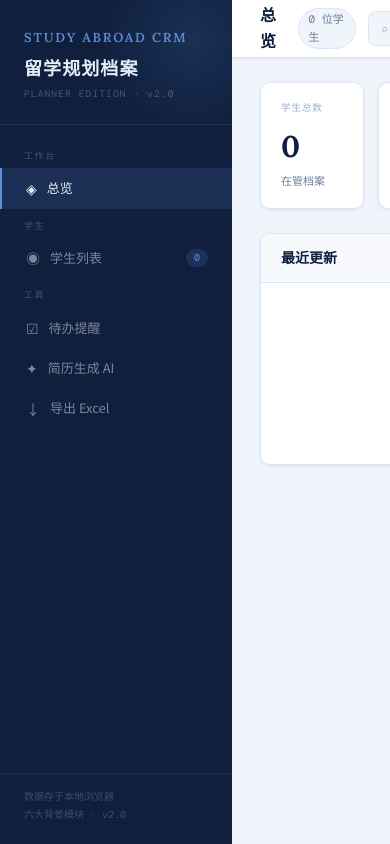
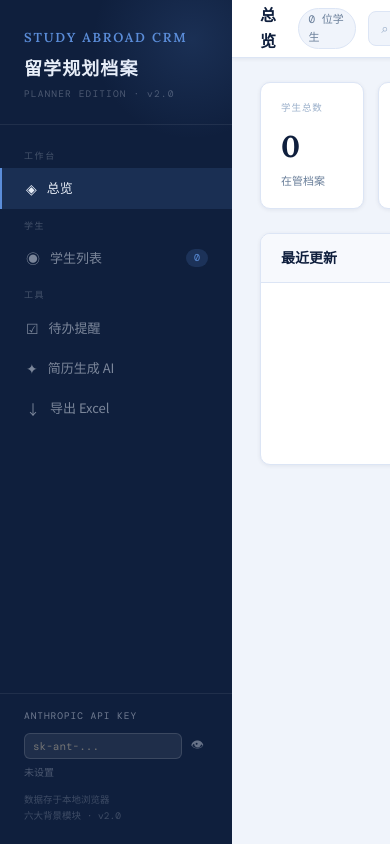
Before and after one commit to who-is-jack/Students-CRM-, a plain HTML site: page index.html in a window 390 px wide. Shown: the top 844 px of the page. Drawn offline with nearby package versions, Linux system fonts and the light colour scheme; a web font is replaced by a local one.

Commit message:
Update index.html

```diff
--- a/index.html
+++ b/index.html
@@ -296,7 +296,17 @@ td{padding:10px 14px;vertical-align:middle}
     <div class="nav-item" onclick="gotoView('resume-tool',this)"><span class="nav-ico">✦</span> 简历生成 AI</div>
     <div class="nav-item" onclick="exportExcel()"><span class="nav-ico">↓</span> 导出 Excel</div>
   </div>
-  <div class="sidebar-bottom">数据存于本地浏览器<br>六大背景模块 · v2.0</div>
+  <div class="sidebar-bottom">
+  <div style="margin-bottom:8px;color:rgba(232,238,248,0.45);font-size:9.5px;letter-spacing:0.1em;text-transform:uppercase">Anthropic API Key</div>
+  <div style="display:flex;gap:5px;align-items:center">
+    <input id="api-key-input" type="password" placeholder="sk-ant-..."
+      style="flex:1;background:rgba(255,255,255,0.07);border:1px solid rgba(255,255,255,0.12);border-radius:6px;padding:5px 8px;font-size:11px;color:#e8eef8;outline:none;font-family:'DM Mono',monospace;width:0"
+      oninput="saveApiKey()" value="">
+    <button onclick="toggleApiKeyVis()" style="background:none;border:none;color:rgba(232,238,248,0.4);cursor:pointer;font-size:13px;padding:2px 4px;flex-shrink:0" id="api-eye-btn">👁</button>
+  </div>
+  <div id="api-key-status" style="font-size:10px;margin-top:5px;color:rgba(232,238,248,0.28)">未设置</div>
+  <div style="margin-top:10px;color:rgba(232,238,248,0.22);font-size:9.5px;line-height:1.7">数据存于本地浏览器<br>六大背景模块 · v2.0</div>
+</div>
 </nav>
 
 <!-- MAIN -->
@@ -1236,8 +1246,11 @@ async function genStudentResume(){
     : `You are a professional study abroad advisor. Generate a professional English CV/Resume for the following student.\n\nWriting rule: Apply STAR method implicitly (Situation/Task/Action/Result) in each bullet. Each point: what was done -> how -> what result. Add quantified metrics and specific tools/tech stack. Stay within undergraduate capability bounds; use reasonable estimates like 'approx. X' to fill quantification gaps. Organize logically into bullet points, each starting with an action verb.\n\nStyle: ${pResumeStyle}\n${extra?'Additional requirements: '+extra+'\n':''}\nStudent background:\n${context}\n\nOutput resume content only.`;
 
   try{
-    const res=await fetch('https://api.anthropic.com/v1/messages',{method:'POST',headers:{'Content-Type':'application/json'},body:JSON.stringify({model:'claude-sonnet-4-20250514',max_tokens:1500,messages:[{role:'user',content:prompt}]})});
+    const apiKey=getApiKey();
+    if(!apiKey){ resultBody.textContent='请先在左下角填写 Anthropic API Key（sk-ant-...）'; statusEl.textContent='未设置 API Key'; btn.disabled=false; return; }
+    const res=await fetch('https://api.anthropic.com/v1/messages',{method:'POST',headers:{'Content-Type':'application/json','x-api-key':apiKey,'anthropic-version':'2023-06-01','anthropic-dangerous-direct-browser-access':'true'},body:JSON.stringify({model:'claude-sonnet-4-20250514',max_tokens:1500,messages:[{role:'user',content:prompt}]})});
     const data=await res.json();
+    if(data.error){ resultBody.textContent='API 错误：'+data.error.message; statusEl.textContent='请求失败'; btn.disabled=false; return; }
     const text=data.content?.map(i=>i.text||'').join('')||'生成失败，请重试';
     resultBody.textContent=text;
     statusEl.textContent=`${pResumeLang}简历 · ${pResumeStyle}`;
@@ -1298,8 +1311,11 @@ async function genRT(){
     : `You are a professional study abroad advisor. Generate a professional English resume.\n\nWriting rule: Apply STAR method implicitly (Situation/Task/Action/Result) in each bullet. Each point: what was done -> how -> what result. Add quantified metrics and specific tools/tech stack. Stay within undergraduate capability bounds; use reasonable estimates like 'approx. X' to fill quantification gaps. Organize logically into bullet points, each starting with an action verb.\n\nStyle: ${rtStyle}\n${extra?'Requirements: '+extra+'\n':''}\n${context}\n\nOutput resume content only.`;
 
   try{
-    const res=await fetch('https://api.anthropic.com/v1/messages',{method:'POST',headers:{'Content-Type':'application/json'},body:JSON.stringify({model:'claude-sonnet-4-20250514',max_tokens:1500,messages:[{role:'user',content:prompt}]})});
+    const apiKey2=getApiKey();
+    if(!apiKey2){ resultBody.textContent='请先在左下角填写 Anthropic API Key（sk-ant-...）'; statusEl.textContent='未设置 API Key'; btn.disabled=false; return; }
+    const res=await fetch('https://api.anthropic.com/v1/messages',{method:'POST',headers:{'Content-Type':'application/json','x-api-key':apiKey2,'anthropic-version':'2023-06-01','anthropic-dangerous-direct-browser-access':'true'},body:JSON.stringify({model:'claude-sonnet-4-20250514',max_tokens:1500,messages:[{role:'user',content:prompt}]})});
     const data=await res.json();
+    if(data.error){ resultBody.textContent='API 错误：'+data.error.message; statusEl.textContent='请求失败'; btn.disabled=false; return; }
     const text=data.content?.map(i=>i.text||'').join('')||'生成失败，请重试';
     resultBody.textContent=text;
     statusEl.textContent=`${rtLang}简历 · ${rtStyle}`;
@@ -1431,7 +1447,36 @@ function showToast(msg){
 }
 
 // ══ INIT ══
-load(); renderDash();
+load(); renderDash(); loadApiKey();
+
+function loadApiKey(){
+  var k=localStorage.getItem('sacrm_apikey')||'';
+  var inp=document.getElementById('api-key-input');
+  if(inp){ inp.value=k; updateApiKeyStatus(k); }
+}
+function saveApiKey(){
+  var k=document.getElementById('api-key-input').value.trim();
+  localStorage.setItem('sacrm_apikey',k);
+  updateApiKeyStatus(k);
+}
+function updateApiKeyStatus(k){
+  var el=document.getElementById('api-key-status');
+  if(!el) return;
+  if(k && k.startsWith('sk-ant-')){
+    el.textContent='✓ 已设置'; el.style.color='#5b8dd9';
+  } else if(k){
+    el.textContent='格式有误（应以 sk-ant- 开头）'; el.style.color='#e87070';
+  } else {
+    el.textContent='未设置'; el.style.color='rgba(232,238,248,0.28)';
+  }
+}
+function toggleApiKeyVis(){
+  var inp=document.getElementById('api-key-input');
+  inp.type = inp.type==='password' ? 'text' : 'password';
+}
+function getApiKey(){
+  return localStorage.getItem('sacrm_apikey')||'';
+}
 </script>
 </body>
 </html>
```
